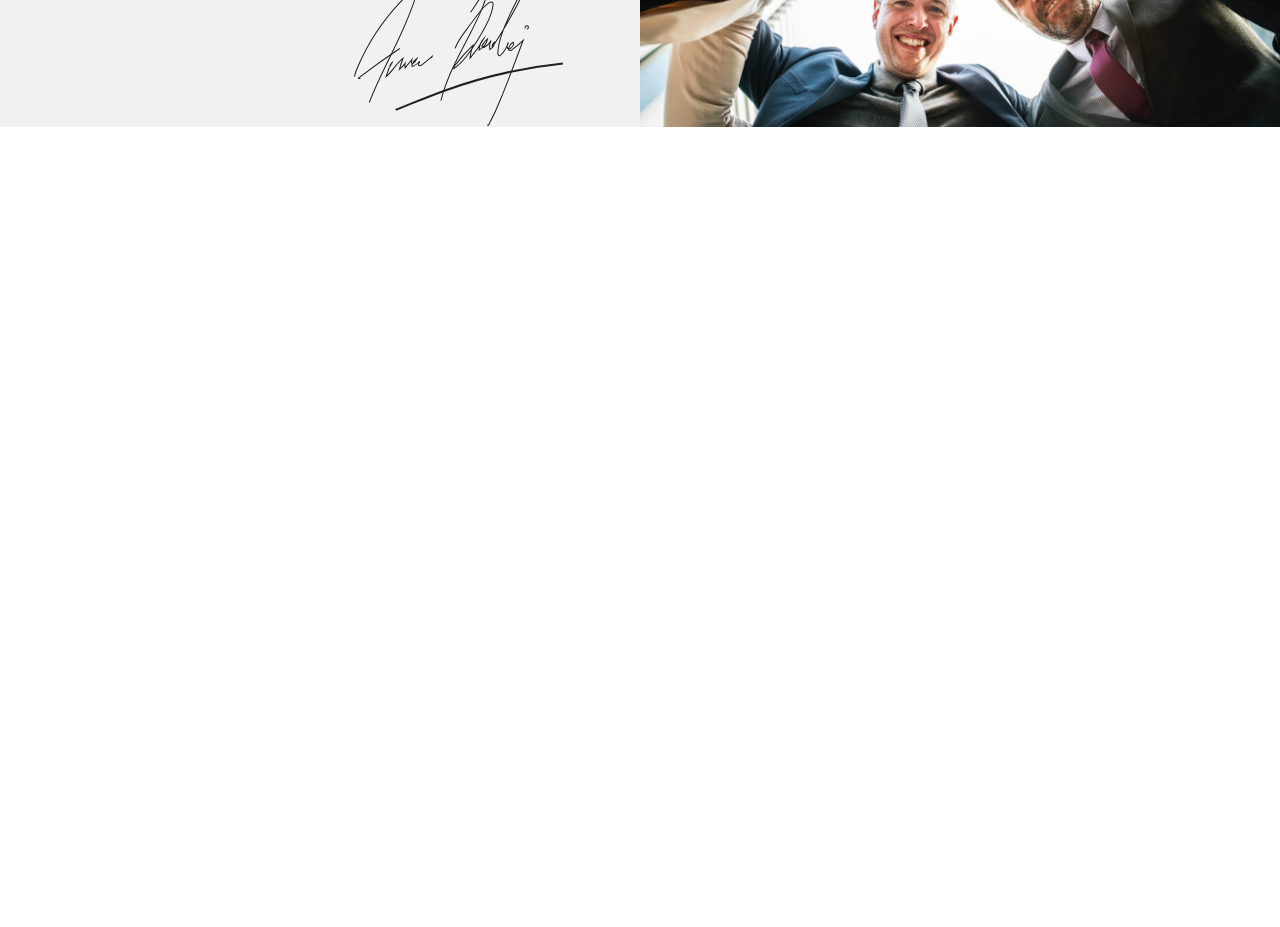
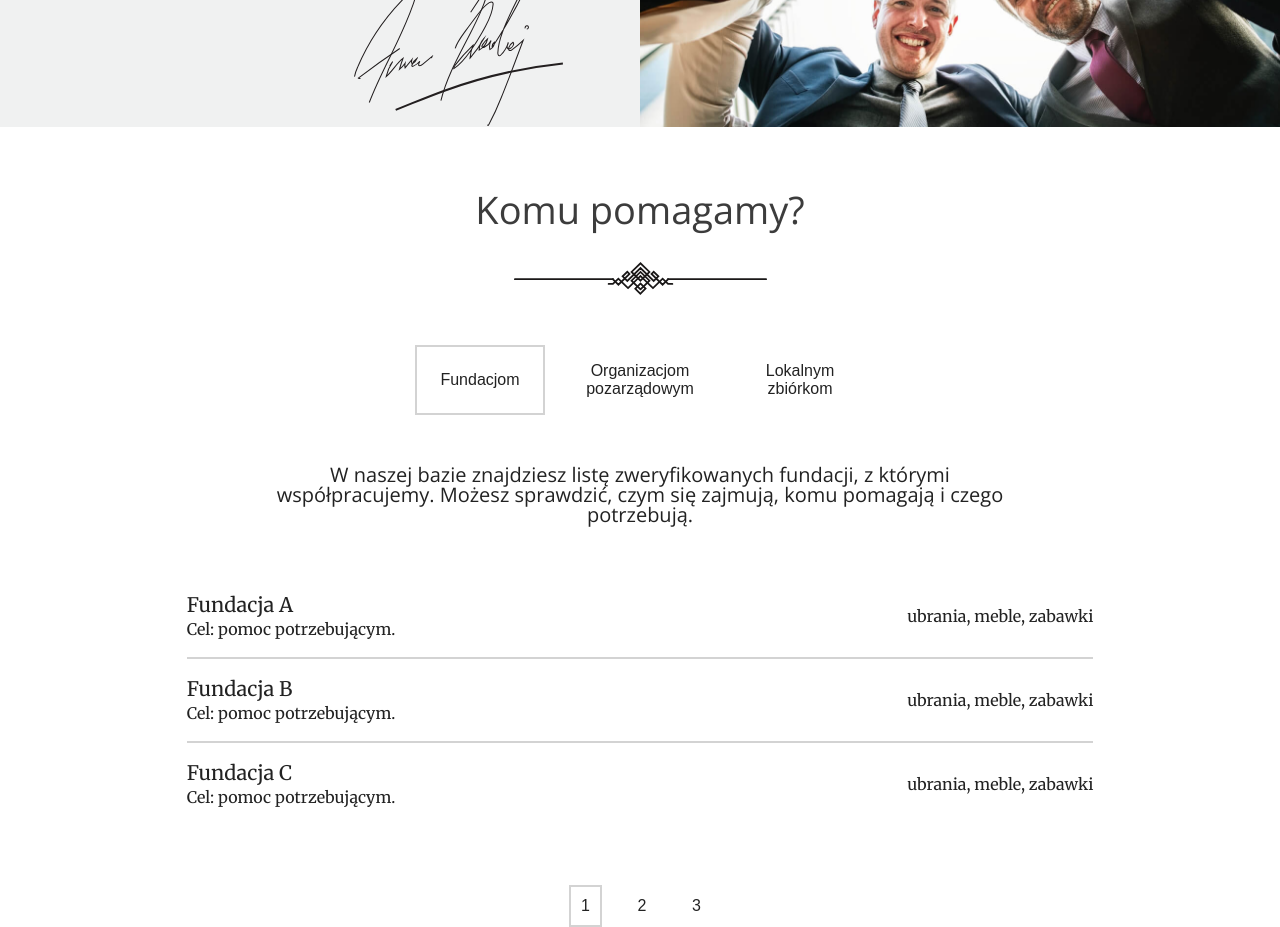
Before and after one commit to AniaB09/oddam-rzeczy, a React (Vite) app in the folder my-app/: page / in a window 1280 px wide. Shown: the part 2000-2927 px from the top of the page. Before the commit the page ends 2127 px from the top, so only its background shows below. Built offline with nearby package versions, Linux system fonts and the light colour scheme.

Commit message:
add organizations-section

```diff
--- a/my-app/src/components/home/Home.jsx
+++ b/my-app/src/components/home/Home.jsx
@@ -3,6 +3,7 @@ import HomeHeader from './HomeHeader.jsx';
 import HomeThreeColumns from "./HomeThreeColumns.jsx";
 import HomeSteps from "./HomeSteps.jsx";
 import HomeAboutUs from "./HomeAboutUs.jsx";
+import HomeOrganizations from "./HomeOrganizations.jsx";
 
 function Home() {
     return (
@@ -11,6 +12,7 @@ function Home() {
             <HomeThreeColumns />
             <HomeSteps />
             <HomeAboutUs />
+            <HomeOrganizations />
         </>
     )
 }
--- /dev/null
+++ b/my-app/src/components/home/HomeOrganizations.jsx
@@ -0,0 +1,190 @@
+import React from "react";
+import '../../scss/elements/_home-organizations.scss';
+import {useState, useEffect} from "react";
+import decoration from '../../assets/Decoration.svg';
+
+const tabs = ['Fundacjom', 'Organizacjom pozarządowym', 'Lokalnym zbiórkom'];
+
+const foundations = [
+    {
+        id: 1,
+        name: 'Fundacja A',
+        subtext: 'Cel: pomoc potrzebującym.',
+        text: 'ubrania, meble, zabawki'
+    },
+    {
+        id: 2,
+        name: 'Fundacja B',
+        subtext: 'Cel: pomoc potrzebującym.',
+        text: 'ubrania, meble, zabawki'
+    },
+    {
+        id: 3,
+        name: 'Fundacja C',
+        subtext: 'Cel: pomoc potrzebującym.',
+        text: 'ubrania, meble, zabawki'
+    },
+    {
+        id: 4,
+        name: 'Fundacja D',
+        subtext: 'Cel: pomoc potrzebującym.',
+        text: 'ubrania, meble, zabawki'
+    },
+    {
+        id: 5,
+        name: 'Fundacja E',
+        subtext: 'Cel: pomoc potrzebującym.',
+        text: 'ubrania, meble, zabawki'
+    },
+    {
+        id: 6,
+        name: 'Fundacja F',
+        subtext: 'Cel: pomoc potrzebującym.',
+        text: 'ubrania, meble, zabawki'
+    },
+    {
+        id: 7,
+        name: 'Fundacja G',
+        subtext: 'Cel: pomoc potrzebującym.',
+        text: 'ubrania, meble, zabawki'
+    },
+    {
+        id: 8,
+        name: 'Fundacja H',
+        subtext: 'Cel: pomoc potrzebującym.',
+        text: 'ubrania, meble, zabawki'
+    },
+    {
+        id: 9,
+        name: 'Fundacja I',
+        subtext: 'Cel: pomoc potrzebującym.',
+        text: 'ubrania, meble, zabawki'
+    }
+];
+
+const organizations = [
+    {
+        id: 1,
+        name: 'Organizacja A',
+        subtext: 'Cel: pomoc.',
+        text: 'jedzenie, ubrania, koce'
+    },
+    {
+        id: 2,
+        name: 'Organizacja B',
+        subtext: 'Cel: pomoc.',
+        text: 'jedzenie, ubrania, koce'
+    },
+    {
+        id: 3,
+        name: 'Organizacja C',
+        subtext: 'Cel: pomoc.',
+        text: 'jedzenie, ubrania, koce'
+    },
+    {
+        id: 4,
+        name: 'Organizacja D',
+        subtext: 'Cel: pomoc.',
+        text: 'jedzenie, ubrania, koce'
+    },
+    {
+        id: 5,
+        name: 'Organizacja E',
+        subtext: 'Cel: pomoc.',
+        text: 'jedzenie, ubrania, koce'
+    },
+    {
+        id: 6,
+        name: 'Organizacja F',
+        subtext: 'Cel: pomoc.',
+        text: 'jedzenie, ubrania, koce'
+    }
+];
+
+const local = [
+    {
+        id: 1,
+        name: 'Zbiórka A',
+        subtext: 'Cel: pomoc potrzebującym.',
+        text: 'meble, ubrania'
+    },
+    {
+        id: 2,
+        name: 'Zbiórka B',
+        subtext: 'Cel: pomoc potrzebującym.',
+        text: 'meble, ubrania'
+    },
+    {
+        id: 3,
+        name: 'Zbiórka C',
+        subtext: 'Cel: pomoc potrzebującym.',
+        text: 'meble, ubrania'
+    }
+];
+
+function HomeOrganizations() {
+    const [activeTab, setActiveTab] = useState(0);
+    const [activeItems, setActiveItems] = useState(foundations);
+    const [currentPage, setCurrentPage] = useState(1);
+
+    const itemsPerPage = 3;
+
+    useEffect(() => {
+        switch (activeTab) {
+            case 0: {
+                setActiveItems(foundations);
+                break;
+            }
+            case 1: {
+                setActiveItems(organizations);
+                break;
+            }
+            case 2: {
+                setActiveItems(local);
+                break;
+            }
+        }
+    }, [activeTab]);
+
+    return (
+        <section className='organizations-section' id='organizations'>
+            <div className='organizations'>
+                <h2>Komu pomagamy?</h2>
+                <img src={decoration} alt='decoration-element' />
+                <div className='buttons-container-org'>
+                    {tabs.map((tab, index) => (
+                        <button
+                            style={{border: activeTab === index ? '2px solid lightgrey' : ''}}
+                            key={index}
+                            onClick={() => setActiveTab(index)} className='org-option'>
+                            {tab}
+                        </button>
+                    ))}
+                </div>
+                <p>W naszej bazie znajdziesz listę zweryfikowanych fundacji, z którymi współpracujemy. Możesz sprawdzić, czym się zajmują, komu pomagają i czego potrzebują.</p>
+            </div>
+            <div className='foundations-list'>
+                {activeItems.slice(currentPage * itemsPerPage - itemsPerPage, currentPage * itemsPerPage).map(item => (
+                    <div key={item.id} className='org-list-el'>
+                        <div className='org-details'>
+                            <div className='org-name'>
+                                <h3>{item.name}</h3>
+                                <h4>{item.subtext}</h4>
+                            </div>
+                            <div className='org-needs'>
+                                <p>{item.text}</p>
+                            </div>
+                        </div>
+                    </div>
+                ))}
+            </div>
+            <div className='pages-buttons'>
+                {
+                    new Array(Math.ceil(activeItems.length / itemsPerPage)).fill(1).map((_, index) => <button style={{ border: currentPage === index + 1 ? '2px solid lightgrey' : '' }} onClick={() => setCurrentPage(index + 1)}>{index + 1}</button>)
+                }
+            </div>
+        </section>
+    )
+}
+
+export default HomeOrganizations;
--- /dev/null
+++ b/my-app/src/scss/elements/_home-organizations.scss
@@ -0,0 +1,134 @@
+@import '../settings/mixins';
+@import '../settings/fonts';
+
+.organizations-section {
+  @include tablet {
+    padding: 0 15px;
+  }
+}
+
+.organizations {
+  display: flex;
+  flex-direction: column;
+  align-items: center;
+
+  h2 {
+    @include subtitles;
+    margin-top: 55px;
+
+    @include tablet {
+      margin-top: 30px;
+    }
+
+    @include mobile {
+      @include subtitles-mobile;
+    }
+  }
+
+  .buttons-container-org {
+    margin-top: 50px;
+    display: flex;
+
+    @include mobile {
+      flex-direction: column;
+      gap: 3vw;
+      margin-top: 30px;
+    }
+  }
+
+  button {
+    border: none;
+    background: none;
+    width: 130px;
+    height: 70px;
+    margin: 0 15px;
+
+    @include mobile {
+
+      width: inherit;
+      height: inherit;
+      margin: 0;
+      padding: 15px 30px;
+    }
+  }
+
+  p {
+    text-align: center;
+    padding: 0 20vw;
+    font-size: 20px;
+    margin-top: 50px;
+    margin-bottom: 50px;
+
+    @include mobile {
+      font-size: 16px;
+      padding: 0 10vw;
+    }
+  }
+}
+
+.foundations-list {
+  display: flex;
+  flex-direction: column;
+  align-items: center;
+}
+
+.org-list-el {
+  display: flex;
+  flex-direction: column;
+  align-items: center;
+  border-bottom: 2px solid lightgrey;
+  padding: 20px 0;
+
+  &:last-child {
+    border-bottom: none;
+  }
+
+  .org-details {
+    display: flex;
+    justify-content: space-between;
+    gap: 40vw;
+    align-items: center;
+    font-family: $font-alt;
+  }
+
+  .org-name {
+
+    h3 {
+      font-size: 20px;
+      margin-bottom: 6px;
+
+      @include mobile {
+        font-size: 16px;
+      }
+    }
+
+    h4 {
+      font-size: 16px;
+
+      @include mobile {
+        font-size: 12px;
+      }
+    }
+  }
+
+  .org-needs {
+    font-size: 16px;
+
+    @include mobile {
+      font-size: 12px;
+    }
+  }
+}
+
+.pages-buttons {
+  display: flex;
+  justify-content: center;
+  gap: 2vw;
+  margin-top: 60px;
+
+  button {
+    border: none;
+    background: none;
+    padding: 10px;
+  }
+}
--- a/my-app/src/scss/main.scss
+++ b/my-app/src/scss/main.scss
@@ -6,6 +6,7 @@
 @import "elements/home-three-columns";
 @import 'elements/home-steps';
 @import 'elements/home-about';
+@import 'elements/home-organizations';
 
 
 * {
```
